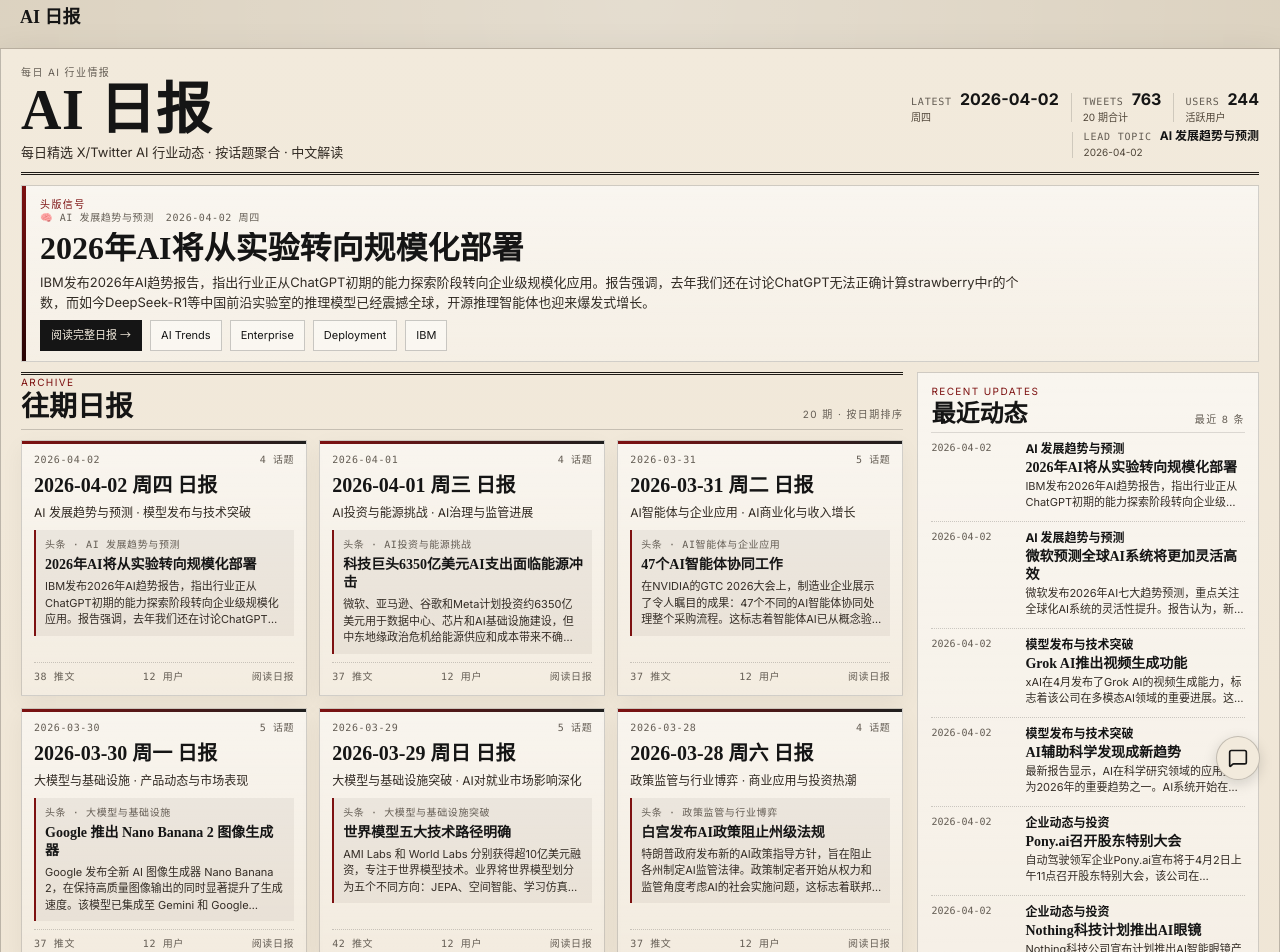
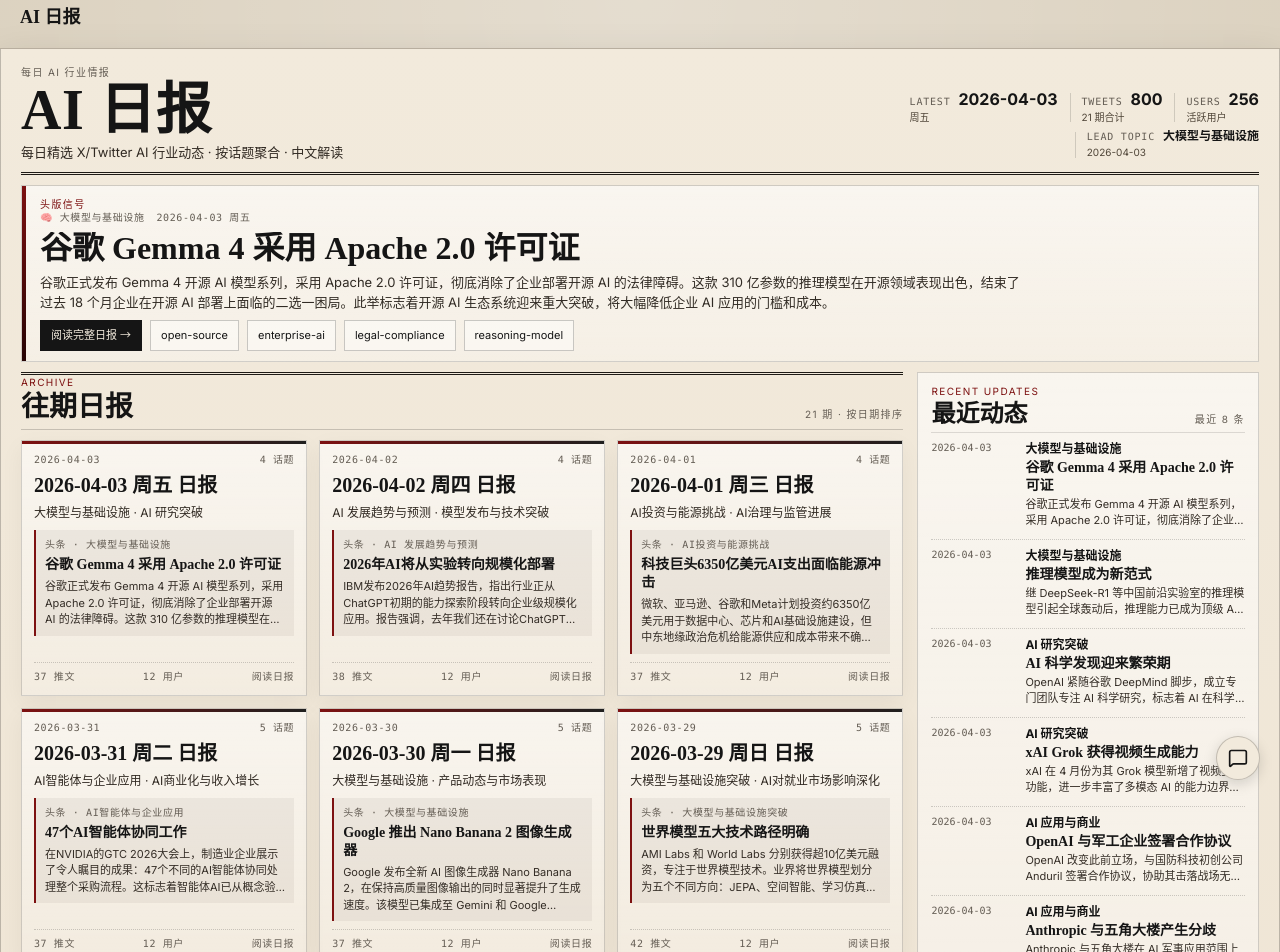
Before and after one commit to Vincentwei1021/ai-daily, a Next.js app: page / in a window 1280 px wide. Shown: the top 952 px of the page. Built offline with nearby package versions, Linux system fonts and the light colour scheme; no server answers.

Commit message:
daily: 2026-04-03

```diff
--- a/src/data/reports.ts
+++ b/src/data/reports.ts
@@ -14,6 +14,115 @@ export interface DailyReport {
 
 export const reports: DailyReport[] = [
   {
+    "date": "2026-04-03",
+    "weekday": "周五",
+    "timeRange": "04-02 08:30 ~ 04-03 08:30 (UTC+8)",
+    "tweetCount": 37,
+    "userCount": 12,
+    "topics": [
+      {
+        "title": "🧠 大模型与基础设施",
+        "items": [
+          {
+            "bold": "谷歌 Gemma 4 采用 Apache 2.0 许可证",
+            "detail": "谷歌正式发布 Gemma 4 开源 AI 模型系列，采用 Apache 2.0 许可证，彻底消除了企业部署开源 AI 的法律障碍。这款 310 亿参数的推理模型在开源领域表现出色，结束了过去 18 个月企业在开源 AI 部署上面临的二选一困局。此举标志着开源 AI 生态系统迎来重大突破，将大幅降低企业 AI 应用的门槛和成本。",
+            "tags": [
+              "open-source",
+              "enterprise-ai",
+              "legal-compliance",
+              "reasoning-model"
+            ]
+          },
+          {
+            "bold": "推理模型成为新范式",
+            "detail": "继 DeepSeek-R1 等中国前沿实验室的推理模型引起全球轰动后，推理能力已成为顶级 AI 系统解决复杂问题的新标准。相比一年前 ChatGPT 还无法正确计算单词中字母数量，如今的 AI 系统在逻辑推理和问题解决方面实现了质的飞跃，这一转变正在重新定义 AI 能力的边界。",
+            "tags": [
+              "reasoning-ai",
+              "deepseek",
+              "problem-solving",
+              "ai-capabilities"
+            ]
+          }
+        ]
+      },
+      {
+        "title": "🚀 AI 研究突破",
+        "items": [
+          {
+            "bold": "AI 科学发现迎来繁荣期",
+            "detail": "OpenAI 紧随谷歌 DeepMind 脚步，成立专门团队专注 AI 科学研究，标志着 AI 在科学发现领域的应用进入新阶段。这一趋势表明主要 AI 公司正将注意力转向更具挑战性的科学问题，预示着 AI 将在药物发现、材料科学和基础研究等领域发挥更重要作用，有望加速人类对自然世界的理解。",
+            "tags": [
+              "ai-science",
+              "research",
+              "drug-discovery",
+              "openai"
+            ]
+          },
+          {
+            "bold": "xAI Grok 获得视频生成能力",
+            "detail": "xAI 在 4 月份为其 Grok 模型新增了视频生成功能，进一步丰富了多模态 AI 的能力边界。这一突破使 Grok 能够根据文本描述生成高质量视频内容，标志着文本到视频生成技术在商业化应用上取得重要进展，为内容创作和媒体制作行业带来新的可能性。",
+            "tags": [
+              "video-generation",
+              "multimodal-ai",
+              "xai",
+              "grok"
+            ]
+          }
+        ]
+      },
+      {
+        "title": "⚔️ AI 应用与商业",
+        "items": [
+          {
+            "bold": "OpenAI 与军工企业签署合作协议",
+            "detail": "OpenAI 改变此前立场，与国防科技初创公司 Anduril 签署合作协议，协助其击落战场无人机。这标志着 AI 公司与国家安全部门关系更加密切的趋势，同时也引发了关于 AI 军事应用伦理边界的广泛讨论。此举显示主要 AI 公司正在重新审视其技术在国防领域的应用政策。",
+            "tags": [
+              "military-ai",
+              "defense-tech",
+              "ethics",
+              "anduril"
+            ]
+          },
+          {
+            "bold": "Anthropic 与五角大楼产生分歧",
+            "detail": "Anthropic 与五角大楼在 AI 军事应用范围上出现争议，五角大楼希望将 AI 应用扩展到目标选择和无人机打击等动态作战用途，超出去年对自主武器的限制。作为优先考虑安全防护措施的公司，Anthropic 不太可能放弃其自我设定的红线，这一立场使其在同行中显得独特。",
+            "tags": [
+              "anthropic",
+              "pentagon",
+              "ai-safety",
+              "autonomous-weapons"
+            ]
+          }
+        ]
+      },
+      {
+        "title": "🔮 行业趋势展望",
+        "items": [
+          {
+            "bold": "AI 从试验转向规模部署",
+            "detail": "2026 年最重要的趋势是 AI 从试验阶段向大规模商业部署的转变。企业不再满足于小规模的 AI 概念验证，而是寻求能够在全组织范围内产生实际业务价值的 AI 解决方案。这一转变要求 AI 系统具备更高的可靠性、可解释性和集成能力，推动整个行业向更加成熟和务实的方向发展。",
+            "tags": [
+              "enterprise-deployment",
+              "ai-maturity",
+              "business-value",
+              "scalability"
+            ]
+          },
+          {
+            "bold": "全球化 AI 系统提升效率",
+            "detail": "灵活的全球化 AI 系统正在成为提高运营效率的关键驱动力。这些系统能够跨地域、跨文化环境无缝工作，为跨国企业提供统一的 AI 解决方案。微软预测这类系统将彻底改变研发流程，使全球团队能够更高效地协作和创新，重塑国际商业合作模式。",
+            "tags": [
+              "global-ai",
+              "efficiency",
+              "cross-cultural",
+              "microsoft"
+            ]
+          }
+        ]
+      }
+    ]
+  },
+  {
     "date": "2026-04-02",
     "weekday": "周四",
     "timeRange": "04-01 08:30 ~ 04-02 08:30 (UTC+8)",
```
